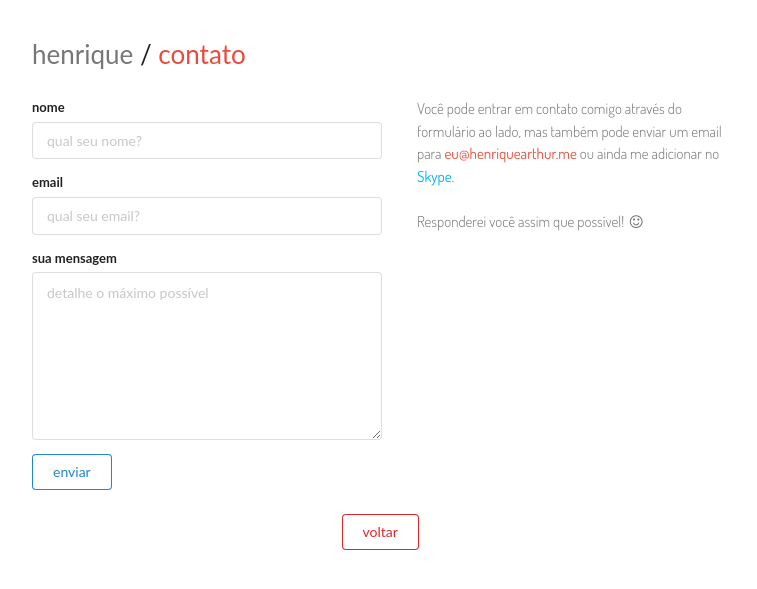
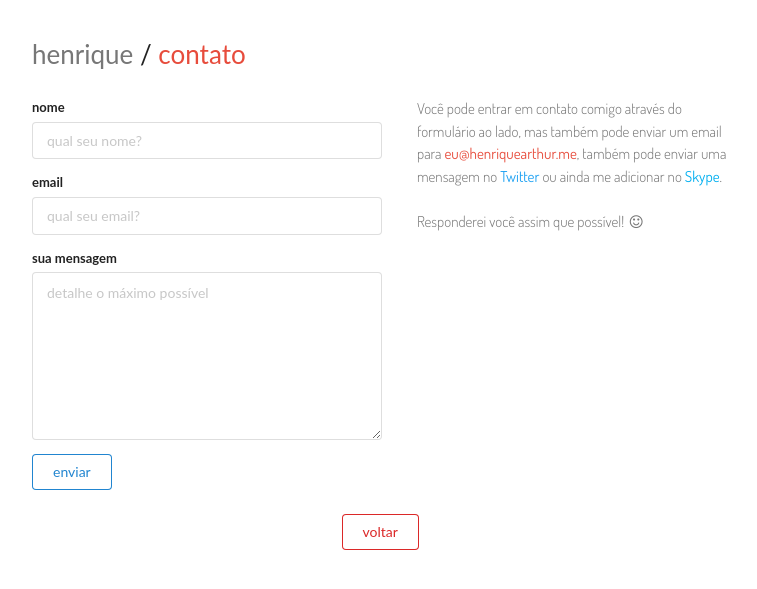
Before and after one commit to henriquearthur/henriquearthur.github.io.old, a website: page index.html in a window 1280 px wide. Both pictures are taken after a click on the button "entre em contato". Shown: the part 93-682 px from the top of the page, without its empty margins (258-1015 px from the left). Drawn offline with Linux system fonts and the light colour scheme; a web font is replaced by a local one.

Commit message:
Putting twitter links back

```diff
--- a/index.html
+++ b/index.html
@@ -52,6 +52,7 @@
 
 			<div class="social">
 				<a href="http://www.github.com/henriquearthur" target="_blank" class="github" data-inverted data-tooltip="acompanhe meu trabalho no GitHub - @henriquearthur" data-position="top right"><i class="github alternate icon"></i></a>
+				<a href="http://www.twitter.com/hnrqq" target="_blank" class="twitter" data-inverted data-tooltip="siga-me no twitter - @hnrqq" data-position="top center"><i class="twitter icon"></i></a>
 				<a href="skype:hnrq.art?add" target="_blank" class="skype" data-inverted data-tooltip="fale comigo no Skype - @hnrq.art" data-position="top center"><i class="skype icon"></i></a>
 				<a href="http://www.medium.com/@hnrq" target="_blank" class="medium" data-inverted data-tooltip="fique por dentro do que eu escrevo e acompanho no Medium - @hnrq" data-position="top left"><i class="medium icon"></i></a>
 			</div>
@@ -99,7 +100,7 @@
 			</div>
 
 			<div class="contact-text">
-				Você pode entrar em contato comigo através do formulário ao lado, mas também pode enviar um email para <a href="mailto:eu@henriquearthur.me" class="mail">eu@henriquearthur.me</a> ou ainda me adicionar no <a href="skype:hnrq.art?add" class="skype">Skype</a>.
+				Você pode entrar em contato comigo através do formulário ao lado, mas também pode enviar um email para <a href="mailto:eu@henriquearthur.me" class="mail">eu@henriquearthur.me</a>, também pode enviar uma mensagem no <a href="http://www.twitter.com/@hnrqq" class="twitter">Twitter</a> ou ainda me adicionar no <a href="skype:hnrq.art?add" class="skype">Skype</a>.
 				<br><br>
 				Responderei você assim que possível! <i class="smile icon"></i>
 			</div>
```
